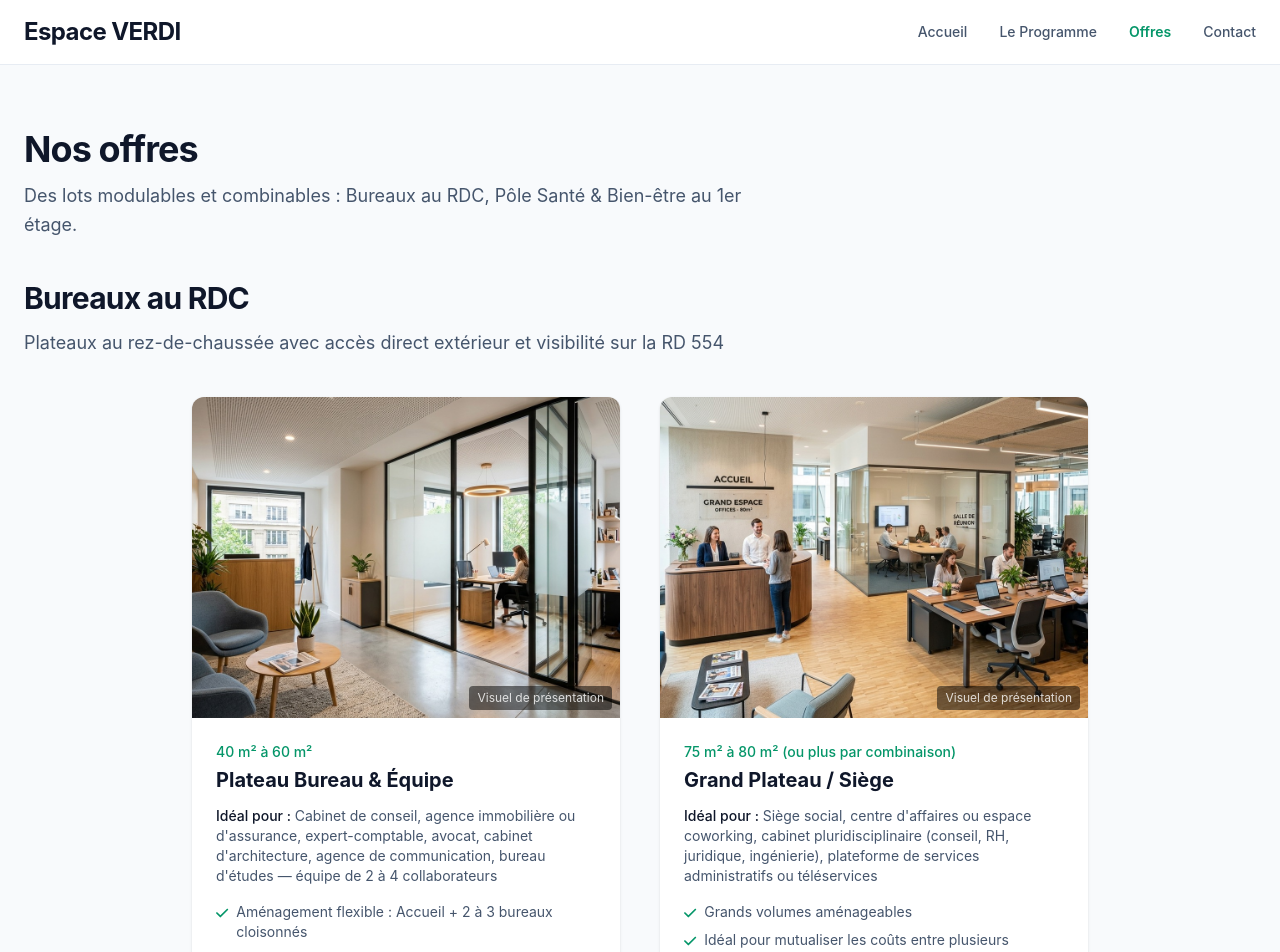
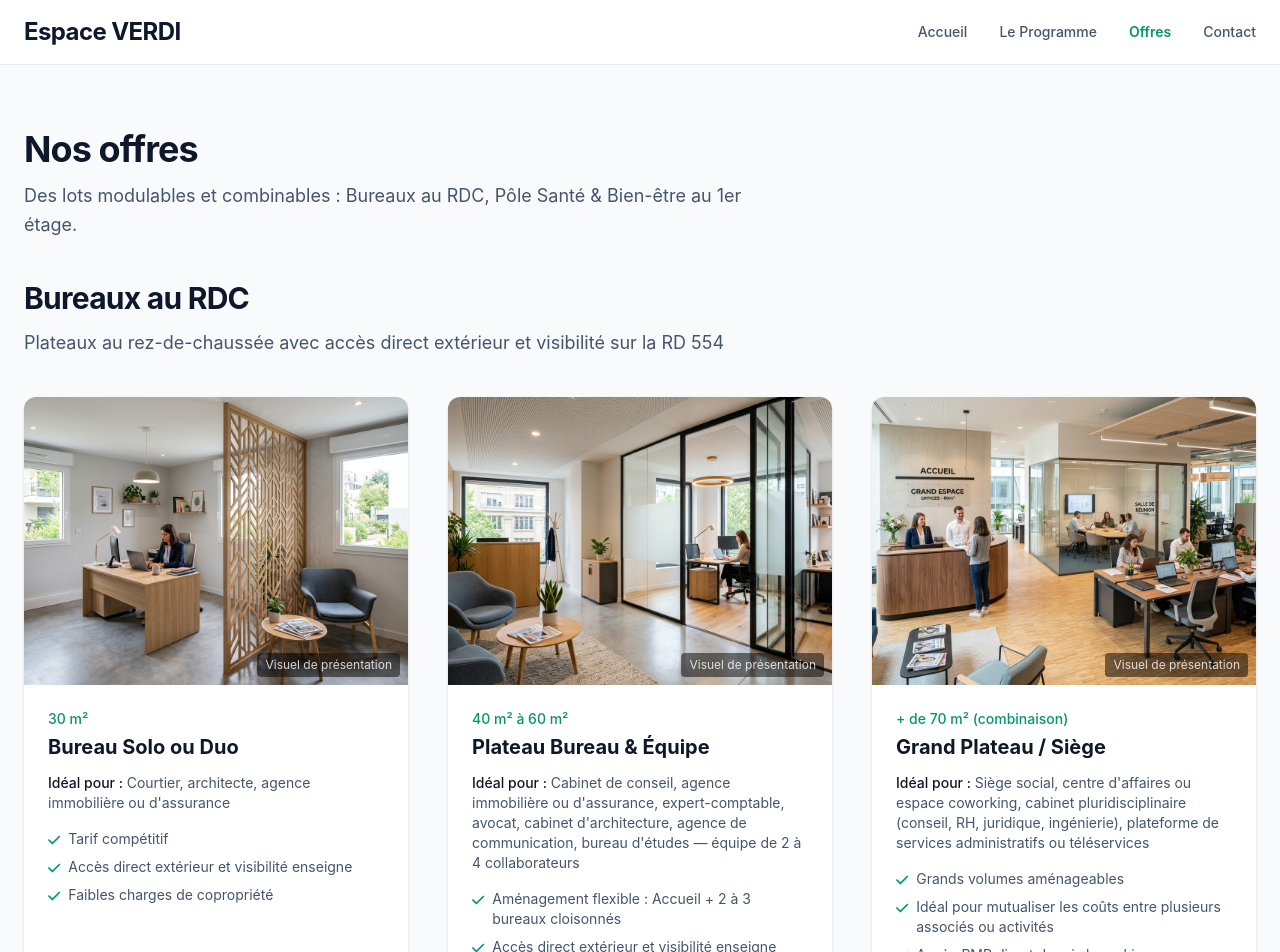
Before and after one commit to toucasboy-lio/espace-verdi, a React (Vite) app: page /offres in a window 1280 px wide. Shown: the top 952 px of the page. Built offline with nearby package versions, Linux system fonts and the light colour scheme.

Commit message:
- mise a jour prix

```diff
--- a/src/data/lots.ts
+++ b/src/data/lots.ts
@@ -181,26 +181,38 @@ export const projectData: ProjectData = {
         'Plateaux au rez-de-chaussée avec accès direct extérieur et visibilité sur la RD 554',
       offers: [
         {
+          id: 'bureaux-rdc-small',
+          title: 'Bureau Solo ou Duo',
+          surfaceRange: '30 m²',
+          idealFor: 'Courtier, architecte, agence immobilière ou d\'assurance',
+          startingPriceHT: 99000,
+          features: [
+            'Tarif compétitif',
+            'Accès direct extérieur et visibilité enseigne',
+            'Faibles charges de copropriété',
+          ],
+          image: `${import.meta.env.BASE_URL}images/config-solo.jpg`,
+        },
+        {
           id: 'bureaux-rdc-medium',
           title: 'Plateau Bureau & Équipe',
           surfaceRange: '40 m² à 60 m²',
           idealFor:
             'Cabinet de conseil, agence immobilière ou d\'assurance, expert-comptable, avocat, cabinet d\'architecture, agence de communication, bureau d\'études — équipe de 2 à 4 collaborateurs',
-          startingPriceHT: 149000,
+          startingPriceHT: 129000,
           features: [
             'Aménagement flexible : Accueil + 2 à 3 bureaux cloisonnés',
             'Accès direct extérieur et visibilité enseigne',
-            'Faibles charges de copropriété',
           ],
           image: `${import.meta.env.BASE_URL}images/config-medium.jpg`,
         },
         {
           id: 'bureaux-rdc-large',
           title: 'Grand Plateau / Siège',
-          surfaceRange: '75 m² à 80 m² (ou plus par combinaison)',
+          surfaceRange: '+ de 70 m² (combinaison)',
           idealFor:
             'Siège social, centre d\'affaires ou espace coworking, cabinet pluridisciplinaire (conseil, RH, juridique, ingénierie), plateforme de services administratifs ou téléservices',
-          startingPriceHT: 199000,
+          startingPriceHT: 194000,
           features: [
             'Grands volumes aménageables',
             'Idéal pour mutualiser les coûts entre plusieurs associés ou activités',
@@ -236,7 +248,7 @@ export const projectData: ProjectData = {
           surfaceRange: '40 m² à 60 m²',
           idealFor:
             'Médecins, dentistes ou spécialistes souhaitant plus d\'espace pour leur équipe (assistant, plusieurs salles de soin)',
-          startingPriceHT: 149000,
+          startingPriceHT: 137000,
           features: [
             'Aménagement flexible',
             'Couloirs larges pour zone d\'attente patients',
@@ -247,10 +259,10 @@ export const projectData: ProjectData = {
         {
           id: 'sante-large',
           title: 'Grand Espace / Centre Paramédical',
-          surfaceRange: '75 m² à 80 m² (ou plus par combinaison)',
+          surfaceRange: '+ de 85 m² (combinaisons possibles également)',
           idealFor:
             'Cabinet de kinésithérapie, centre de santé pluridisciplinaire ou pôle bien-être regroupant plusieurs praticiens',
-          startingPriceHT: 199000,
+          startingPriceHT: 224000,
           features: [
             'Grands volumes aménageables : idéal pour salle d\'exercice et plateau technique',
             'Idéal pour mutualiser les coûts entre plusieurs associés ou activités',
```
